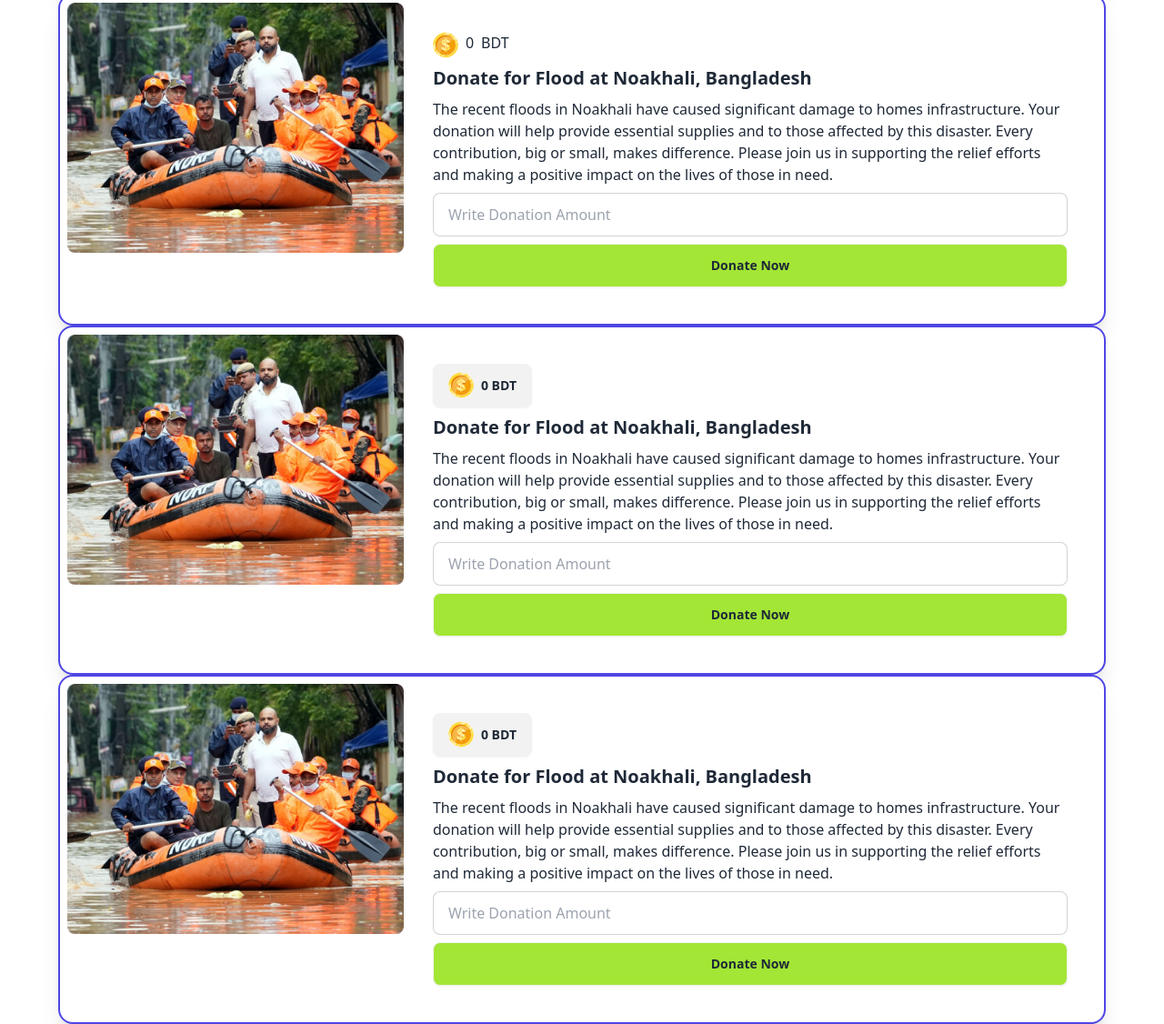
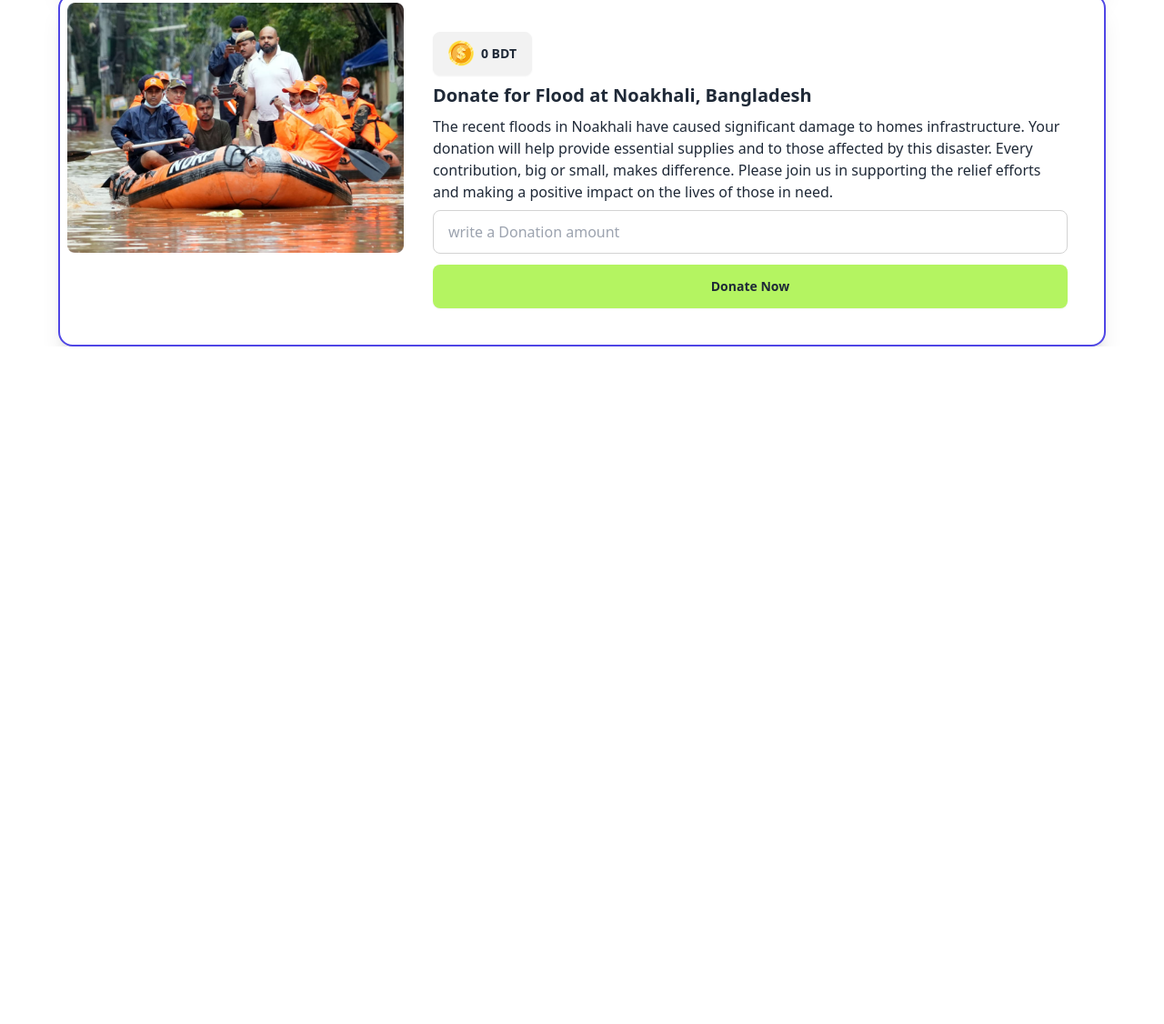
Before and after one commit to MD-Rayhan-kabir/Assignment-5, a plain HTML site: page index.html in a window 1280 px wide. Shown: the part 549-1675 px from the top of the page at 91% size. After the commit the page ends 930 px from the top, so only its background shows below. Drawn offline with nearby package versions, Linux system fonts and the light colour scheme.

Commit message:
js commit

```diff
--- a/index.html
+++ b/index.html
@@ -82,6 +82,7 @@
             </div>
           </div>
           <!-- End Donate for Flood at Noakhali, Bangladesh -->
+
           <!-- Donate for Flood at Noakhali, Bangladesh -->
 
 
@@ -93,65 +94,20 @@
            </div>
            <div class="card-body w-full">
                <div class="card-actions">
+                   <button class="btn btn-bg-slate-100">
                        <img src="./assets/coin.png" alt="">
-                       <span id="ammount_1">0</span> <span>BDT</span></button>
-
-                  </div>
-              <h2  id="title_1" class="card-title">Donate for Flood at Noakhali, Bangladesh</h2>
-              <p> The recent floods in Noakhali have caused significant damage to homes  infrastructure. Your donation will help provide essential supplies and  to those affected by this disaster. Every contribution, big or small, makes  difference. Please join us in supporting the relief efforts and making a positive impact on the lives of those in need.</p>
-              <input id="amount" type="Text" placeholder="Write Donation Amount" class="input input-bordered" required />
-              <button id="calculate" class="btn bg-lime-400 ">Donate Now</button>
-            </div>
-          </div>
-          <!-- End Donate for Flood at Noakhali, Bangladesh -->
-        <!-- Donate for Flood at Noakhali, Bangladesh -->
-
-
-        <div class="card lg:card-side bg-base-100 shadow-xl
-         p-2 border-solid border-2 border-indigo-600">
-            <div class="w-1/2">
-              <img
-                src="./assets/noakhali.png" alt="" style="width: auto;">
-            </div>
-            <div class="card-body w-full">
-                <div class="card-actions">
-                    <button id="balance" class="btn btn-bg-slate-100">
-                        <img src="./assets/coin.png" alt="">
-                        0 BDT
+                      <span id="input_ammount_2" >0 BDT</span>
                    </button>
                  </div>
              <h2 class="card-title">Donate for Flood at Noakhali, Bangladesh</h2>
              <p> The recent floods in Noakhali have caused significant damage to homes  infrastructure. Your donation will help provide essential supplies and  to those affected by this disaster. Every contribution, big or small, makes  difference. Please join us in supporting the relief efforts and making a positive impact on the lives of those in need.</p>
-              <input id="amount" type="Text" placeholder="Write Donation Amount" class="input input-bordered" required />
-              <button id="calculate" class="btn bg-lime-400 ">Donate Now</button>
+             <div class="flex justify-center items-center flex-col gap-3 ">
+               <input id="inputfiled_2"  type="text" placeholder="write a Donation amount" class="input border-[lightgray] bg-transparent input-primary w-full outline-none " />
+               <button class="btn bg-btn_bg border-none w-full" onclick="handleClickTwo()">Donate Now</button>
+           </div>
            </div>
          </div>
          <!-- End Donate for Flood at Noakhali, Bangladesh -->
-        <!-- Donate for Flood at Noakhali, Bangladesh -->
-
-
-        <div class="card lg:card-side bg-base-100 shadow-xl
-         p-2 border-solid border-2 border-indigo-600">
-            <div class="w-1/2">
-              <img
-                src="./assets/noakhali.png" alt="" style="width: auto;">
-            </div>
-            <div class="card-body w-full">
-                <div class="card-actions">
-                    <button id="balance" class="btn btn-bg-slate-100">
-                        <img src="./assets/coin.png" alt="">
-                        0 BDT
-                    </button>
-                  </div>
-              <h2 class="card-title">Donate for Flood at Noakhali, Bangladesh</h2>
-              <p> The recent floods in Noakhali have caused significant damage to homes  infrastructure. Your donation will help provide essential supplies and  to those affected by this disaster. Every contribution, big or small, makes  difference. Please join us in supporting the relief efforts and making a positive impact on the lives of those in need.</p>
-              <input id="amount" type="Text" placeholder="Write Donation Amount" class="input input-bordered" required />
-              <button id="calculate" class="btn bg-lime-400 ">Donate Now</button>
-            </div>
-          </div>
-          <!-- End Donate for Flood at Noakhali, Bangladesh -->
-
-
 
     </main>
 
--- a/index.js
+++ b/index.js
@@ -62,7 +62,12 @@ const handleDonation = (inputVal, val, title) => {
 //  first
 const handleClickOne = (e) => {
     let inputAmount1 = getElementUsingId("input_ammount_1");
-    let title1 = getElementUsingId("title_1");
     const inputField1 = parseInt(getElementUsingId("inputfiled_1").value);
-    handleDonation(inputField1, inputAmount1, title1);
+    handleDonation(inputField1, inputAmount1);
 };
+
+const handleClickTwo = (e) => {
+    let inputAmount2 = getElementUsingId("input_ammount_2");
+    const inputField2 = parseInt(getElementUsingId("inputfiled_2").value);
+    handleDonation(inputField2, inputAmount2);
+}
```
Lines whose indentation alone changed are shown as unchanged.
